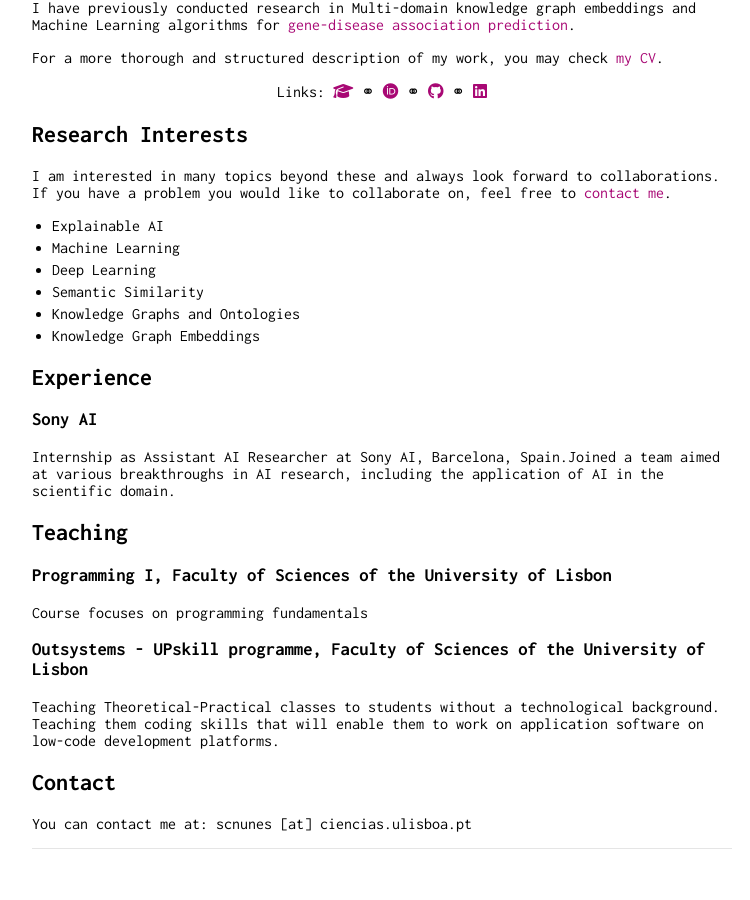
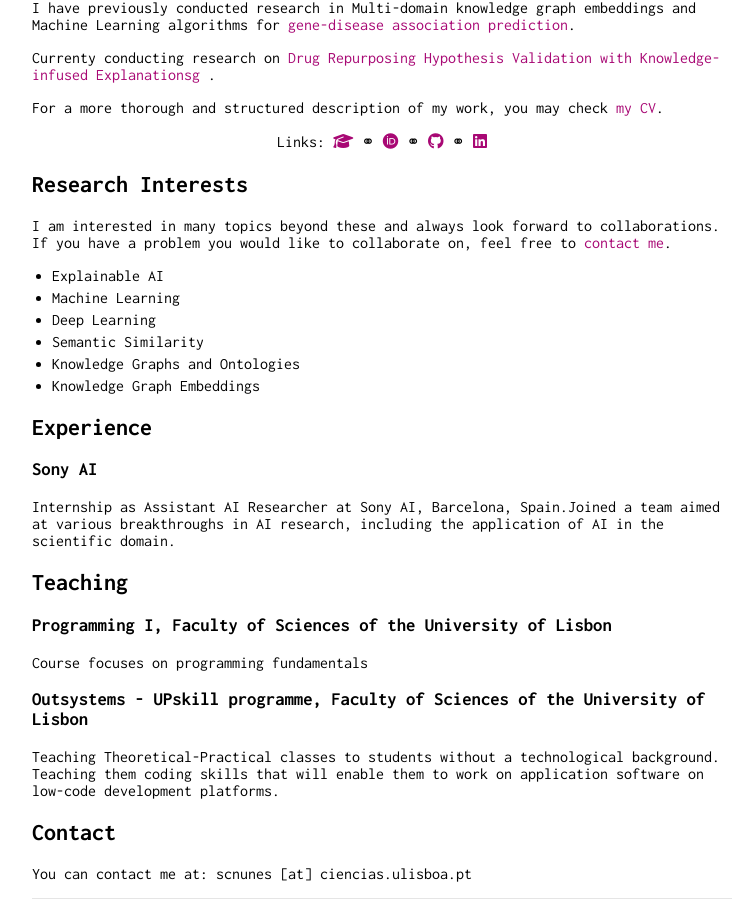
Before and after one commit to SusanaPNunes/susanapnunes.github.io, a Jekyll site: the page built from index.md, in a window 1280 px wide, cut to the strip 430-1330 px from the top of the page. Shown: the whole strip, without its empty margins (258-1008 px from the left). Built offline with Jekyll 4.4.1, drawn with Linux system fonts in a browser that asks for light colours; nearby versions of some CDN libraries; before the commit the page ends 1280 px from its top, so only the background shows below that.

Commit message:
Update index.md

```diff
--- a/index.md
+++ b/index.md
@@ -12,6 +12,8 @@ I am a PhD candidate in Computer Science at the <a target="_blank" href="https:/
 Interested in Biomedical Artificial Intelligence. I am currently focusing on Explainable AI, researching the application of AI algorithms to explain their decisions and the implementation of AI-driven technologies in the healthcare sector. My goal is to contribute to developing ethical and transparent AI technologies. More specifically, I am working on making deep learning-based drug recommendations for cancer patients more easily understood by clinicians.
 
 I have previously conducted research in Multi-domain knowledge graph embeddings and Machine Learning algorithms for <a target="_blank" href="https://jbiomedsem.biomedcentral.com/articles/10.1186/s13326-023-00291-x">gene-disease association prediction</a>.
+
+Currenty conducting research on <a target="_blank" href="https://liseda-lab.github.io/assets/pdf/2024ECAI_XAI.pdf"> Drug Repurposing Hypothesis Validation with Knowledge-infused Explanationsg </a>.
 
 For a more thorough and structured description of my work, you may check <a target="_blank" href="https://drive.google.com/file/d/1gxvwFJEP1x54R4iOd4e7uuYx3C_qC6X5/view?usp=sharing">my CV</a>.
 
```
